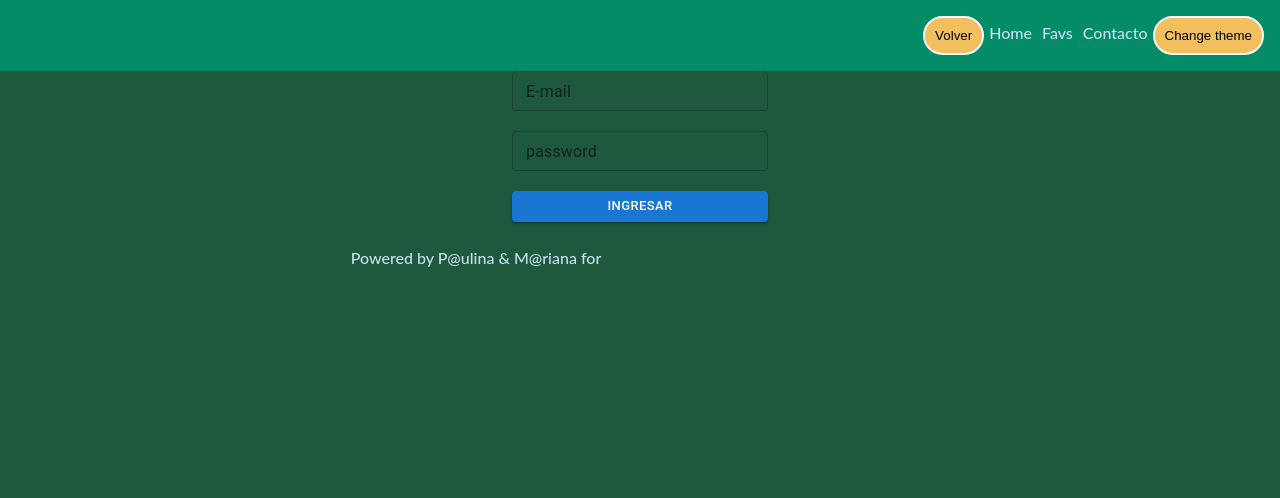
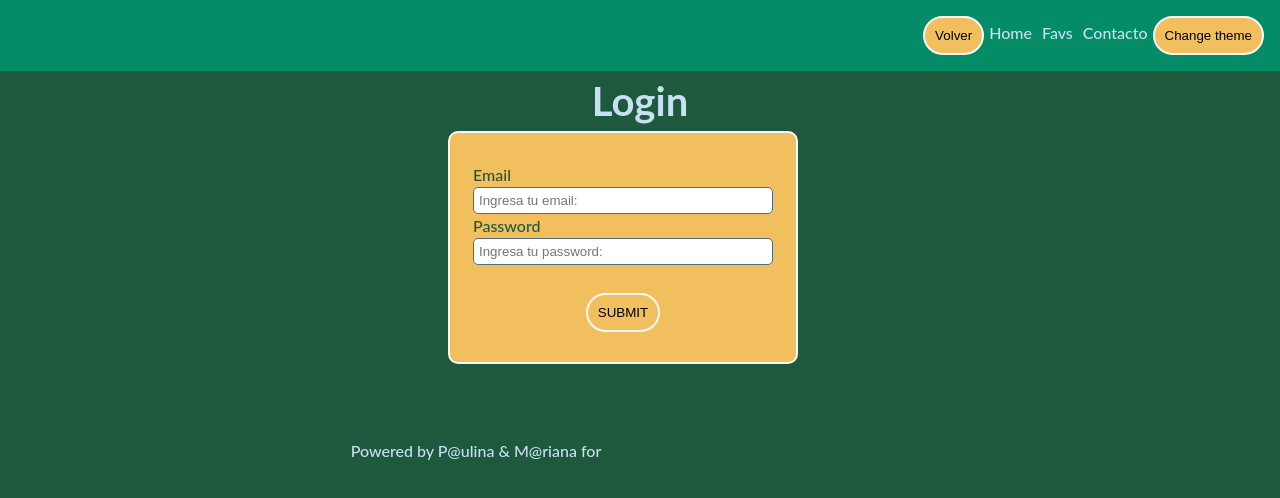
Before and after one commit to paulinaobertib/TFIFrontEnd3, a React (Vite) app: page /login in a window 1280 px wide. Shown: the top 498 px of the page. Built offline with nearby package versions, Linux system fonts and the light colour scheme.

Commit message:
login hecho

```diff
--- a/src/App.jsx
+++ b/src/App.jsx
@@ -1,5 +1,5 @@
 import React, { Suspense, useState } from "react"
-import { BrowserRouter, Routes, Route, useNavigate, Navigate, Router } from "react-router-dom"
+import { BrowserRouter, Routes, Route, Navigate } from "react-router-dom"
 import { navigation, Login } from "./Routes/navigation"
 import Footer from "./Components/Footer"
 import Navbar from "./Components/Navbar"
@@ -15,6 +15,12 @@ function App() {
     setDarkMode(!darkMode)
   }
 
+  const [values, setValues] = useState(null);
+
+  const handleFetchValues = (userInfomation) => {
+    setValues(userInfomation);
+  };
+
   return (
     <NewContextProvider>
     <Suspense fallback={<h1>Cargando...</h1>}>
@@ -22,7 +28,7 @@ function App() {
           <div className={ darkMode? "dark" : "light"}>
             <Navbar toggleMode={toggleMode} />
             <Routes>
-            <Route path='/login' element={<Login />}/>
+            <Route path='/login' element={<Login handleFetchValues={handleFetchValues} />}/>
             <Route element={<ProtectedRoutes/>} />
             {
               navigation.map(({ id, path, Element }) => (
--- a/src/Components/Form.jsx
+++ b/src/Components/Form.jsx
@@ -29,7 +29,6 @@ const Form = ({ handleFetchValues }) => {
     )
 
     const onSubmit = (values) => {
-        console.log(values);
         handleFetchValues(values);
       };
 
--- a/src/Pages/Login.jsx
+++ b/src/Pages/Login.jsx
@@ -2,47 +2,79 @@ import React, { useState, useContext } from 'react'
 import { useNavigate} from "react-router-dom";
 import { NewContext } from '../Components/utils/Context';
 import { Box, Button, TextField } from '@mui/material';
+import { useFormik } from 'formik';
+import * as Yup from "yup";
+import { FormContainer, Container, Input, Title, Error} from './../styles/StyledComponents';
 
-const Login = () => {
-    const [values, setValues] = useState({email: "", password: ""});
-    const {handleLogin} = useContext(NewContext);
+const inputs = [
+    { id: 1, label: "Email", placeholder: "Ingresa tu email: ", name: "email" },
+    { id: 2, label: "Password", placeholder: "Ingresa tu password: ", name: "password" }
+]
+
+const Login = ({ handleFetchValues }) => {
+
     const navigate = useNavigate();
 
-    const handleSubmit = (e) => {
-          e.preventDefault();
-          handleLogin();
+    const getInitialValues = () => ({
+        email: "",
+        password: ""
+      });
+
+      const getValidationSchema = () => (
+        Yup.lazy(() =>
+          Yup.object().shape({
+            email: Yup.string().email("Por favor, el email debe ser valido.❣️")
+              .required("Por favor, completa.❣️"),
+            password: Yup.string()
+              .required("Por favor, completa.❣️"),
+          })
+        )
+      )
+
+      const onSubmit = (values) => {
+          console.log(values);
+          handleFetchValues(values);
           navigate("/home");
-      }
+        };
 
-    return (
-        <Box
-            component="form"
-            sx={{display: "flex", flexDirection: "column", gap: "20px", width: "20vw"}}
-            onSubmit={handleSubmit}
-        >
-            <TextField
-                name='email'
-                size='small'
-                type="text"
-                label="E-mail"
-                placeholder='Ingrese su e-mail'
-                value={values.email}
-                onChange={(e) => setValues({...values, email: e.target.value})}
-            />
-            <TextField
-                name='password'
-                size='small'
-                type="password"
-                label="password"
-                placeholder='Ingrese su contraseña'
-                value={values.password}
-                onChange={(e) => setValues({...values, password: e.target.value})}
-            />
-            <Button type='submit' size="small" variant="contained">
-                Ingresar
-            </Button>
-        </Box>
-  )
+        const { values, setFieldValue, errors, handleSubmit } = useFormik({
+          initialValues: getInitialValues(),
+          validationSchema: getValidationSchema(),
+          validateOnChange: false,
+          validateOnBlur: false,
+          onSubmit
+        })
+
+      return (
+          <>
+              <Title>Login</Title>
+              <FormContainer from="contact">
+                  <form id="contact-form" onSubmit={handleSubmit}>
+                  {
+                    inputs.map(field => (
+                      <Container key={field.id}>
+                        <label>{field.label}</label>
+                        <Input
+                          name={field.name}
+                          placeholder={field.placeholder}
+                          value={values[field.name]}
+                          onChange={(e) => setFieldValue(field.name, e.target.value)}
+                        />
+                        {
+                          errors[field.name] && (
+                            <Error>{errors[field.name]}</Error>
+                          )
+                        }
+                      </Container>
+                    ))
+                  }
+                  </form>
+                  <Container content="row">
+                      <button className='buttonContact' name='sbmt' form="contact-form" btn="submit" type="submit">SUBMIT</button>
+                  </Container>
+              </FormContainer>
+          </>
+      )
 }
 
 export default Login;
```
